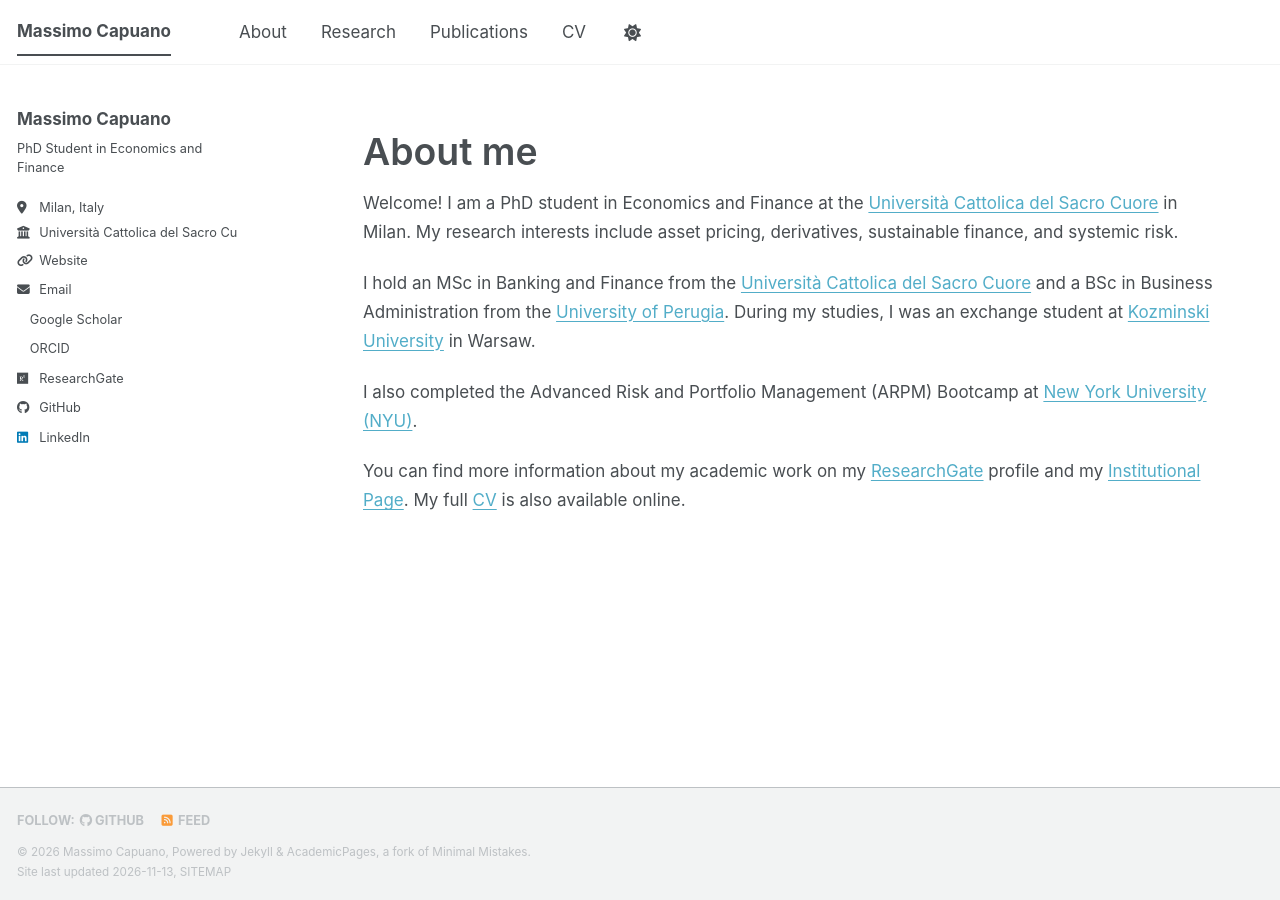
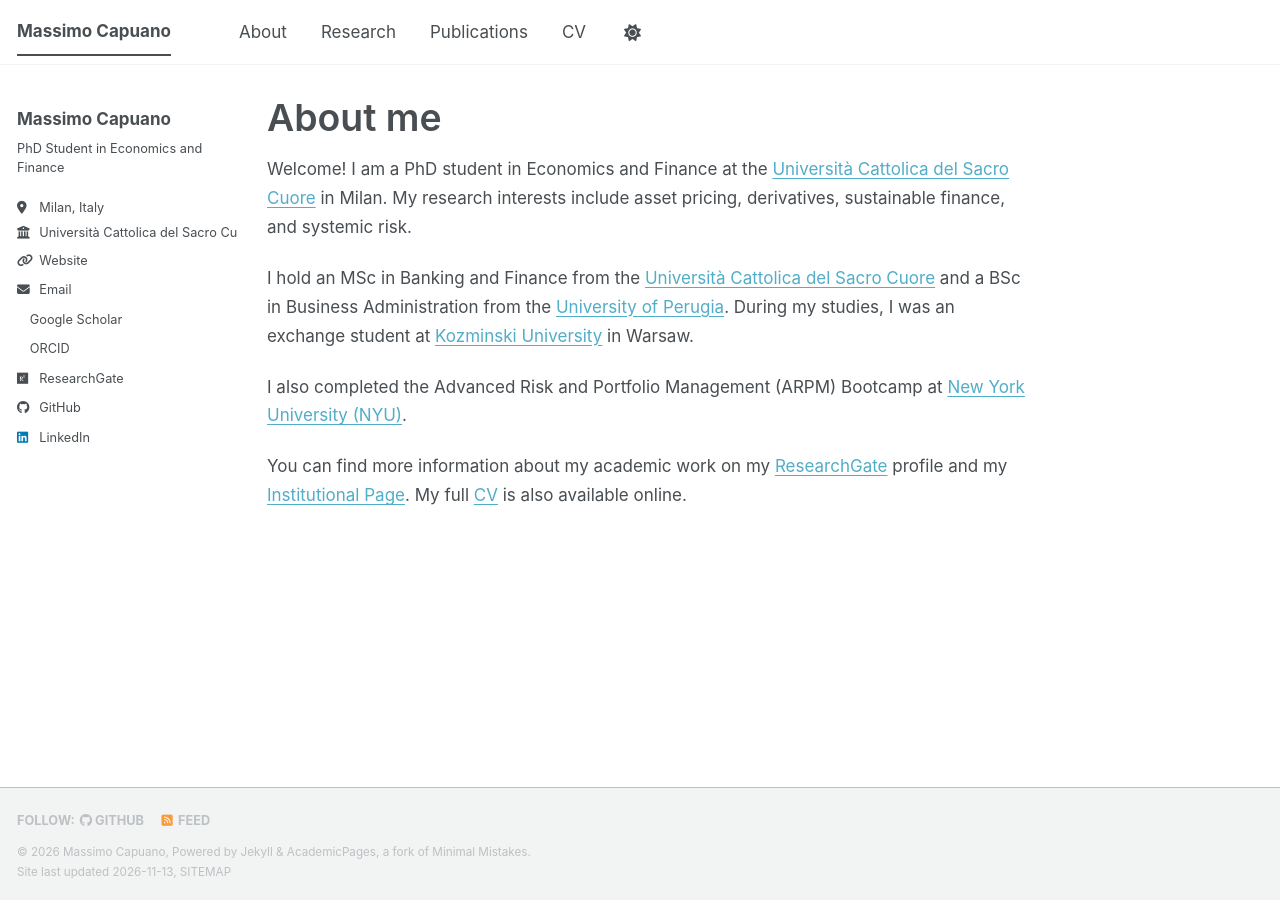
Before and after one commit to capuanomassimo/capuanomassimo.github.io, a Jekyll site: the page built from _pages/about.md, in a window 1280 px wide. Built offline with Jekyll 4.4.1, drawn with Linux system fonts in a browser that asks for light colours; a script bundle is joined from its source files by our own code; a style sheet for code colours, icons or effects is not loaded.

Commit message:
Update main.scss

```diff
--- a/assets/css/main.scss
+++ b/assets/css/main.scss
@@ -3,9 +3,6 @@
 
 /*
  * This file controls what is imported from /_sass
- *
- * Note that the files are processed in the order they are imported, so they are partly
-   sorted by the dependencies. Also, the first two lines of the file are required by Jekyll.
  */
 
 @import
@@ -36,22 +33,13 @@
     "layout/archive",
     "layout/sidebar"
 ;
+
+
 /* ========================================
-   Personal website — custom style
+   Massimo Capuano — custom style
    ======================================== */
 
-/* Make the main content narrower and centered */
-.page {
-  max-width: 850px;
-  margin: 0 auto;
-}
-
-/* Give the page more breathing room */
-.page__inner-wrap {
-  margin-top: 2em;
-}
-
-/* Clean, readable typography */
+/* Typography */
 html {
   font-size: 17px;
 }
@@ -60,7 +48,7 @@ body {
   line-height: 1.7;
 }
 
-/* Main title */
+/* Main page title */
 .page__title {
   font-size: 2.2em;
   font-weight: 600;
@@ -73,15 +61,16 @@ body {
   margin-bottom: 0.7em;
   font-size: 1.4em;
   font-weight: 600;
+  border-bottom: none;
 }
 
-/* Make links subtle */
+/* Links */
 a {
   text-decoration-thickness: 1px;
   text-underline-offset: 3px;
 }
 
-/* Simplify the top navigation */
+/* Navigation */
 .masthead {
   border-bottom: none;
 }
@@ -90,51 +79,46 @@ a {
   background: transparent;
 }
 
-/* ========================================
-   Homepage layout refinements
-   ======================================== */
-
-/* Remove the lines below section headings */
-.page__content h2 {
-  border-bottom: none;
-}
-
-/* Make the content area slightly wider */
-.page {
-  max-width: 900px;
-}
-
 /* Remove permalink icons from headings */
 .page__content .header-link {
   display: none;
 }
 
-/* Hide the author avatar when no profile image is used */
-.sidebar .author__avatar {
-  display: none !important;
-}
-
+/* Hide the author avatar until a profile photo is added */
+.sidebar .author__avatar,
 .author__avatar {
   display: none !important;
 }
 
-/* Custom layout: bring page content closer to the sidebar */
+
+/* ========================================
+   Desktop layout
+   ======================================== */
+
 @media (min-width: 64em) {
 
+  /* Sidebar */
   .sidebar {
-    width: 220px;
+    width: 220px !important;
   }
 
+  /*
+   * Main content:
+   * Academic Pages normally adds a large gap.
+   * These rules make the content start directly
+   * after the sidebar.
+   */
   .page {
-    float: right;
-    width: calc(100% - 260px);
-    padding-left: 0;
-    padding-right: 2em;
+    float: left !important;
+    width: calc(100% - 270px) !important;
+    max-width: 1050px !important;
+    margin-left: 250px !important;
+    margin-right: 0 !important;
+    padding-left: 0 !important;
   }
 
   .page__inner-wrap {
-    max-width: 1100px;
-    margin-left: 0;
+    max-width: 100% !important;
+    margin-left: 0 !important;
   }
-
 }
```
